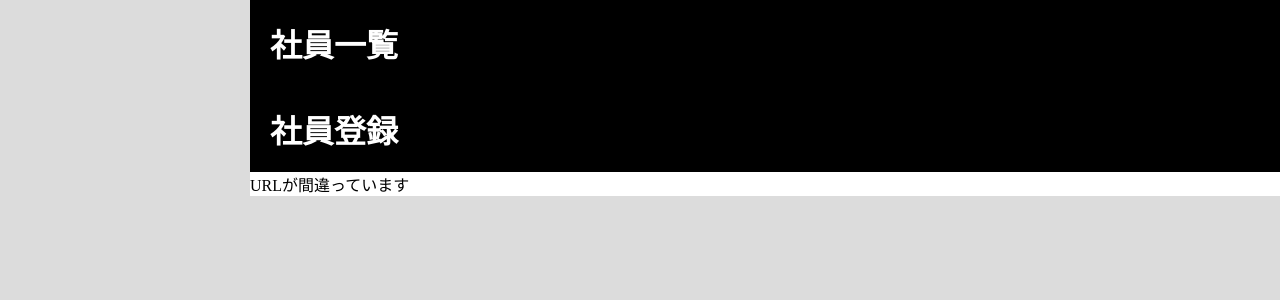
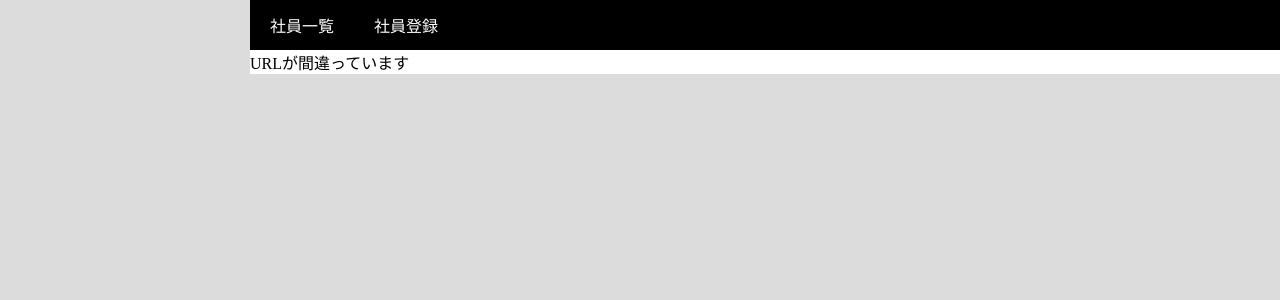
Before and after one commit to new-flat/employee-site, a PHP site: page /edit.php in a window 1280 px wide; the page is wider, and only the part inside the window is pictured. Shown: the top 300 px of that part. Run offline with PHP 8.4, Linux system fonts and the light colour scheme.

Commit message:
メニューボタン整理

```diff
--- a/header.html
+++ b/header.html
@@ -8,8 +8,10 @@
 </head>
 <body>
     <div id="header" class="wrapper">
-        <h1>社員一覧</h1>
-        <h1>社員登録</h1>
+        <div class="menu">
+            <div class="menu_item"><a href="index.php" class="menu_btn">社員一覧</a></div>
+            <div class="menu_item"><a href="insert.php" class="menu_btn">社員登録</a></div>
+        </div>
     </div>
 </body>
 </html>
--- a/style.css
+++ b/style.css
@@ -5,22 +5,48 @@
     background-color: gainsboro;
 }
 
+li {
+    list-style: none;
+}
+
+a {
+    text-decoration: none;
+}
 
 
-#header {
+
+
+
+/* .class {
     background-color: black;
+} */
+
+ #header {
+    display: flex;
+    justify-content: space-between;
+    background-color: black;
+    height: 50px;
+
 }
 
-#header h1 {
+.menu {
+    display: flex;
+}
+
+.menu_item {
+    display: flex;
+    justify-content: center;
+    align-items: center;
+}
+
+.wrapper .menu_btn {
     color: white;
-    margin: 0;
-    padding: 20px 0;
-    margin-left: 20px;
+    margin: 0 20px;
 }
 
 
 .wrapper {
-   width: 1300px;
+    width: 1300px;
     margin: 0 auto;
     background-color: white;
 }
```
